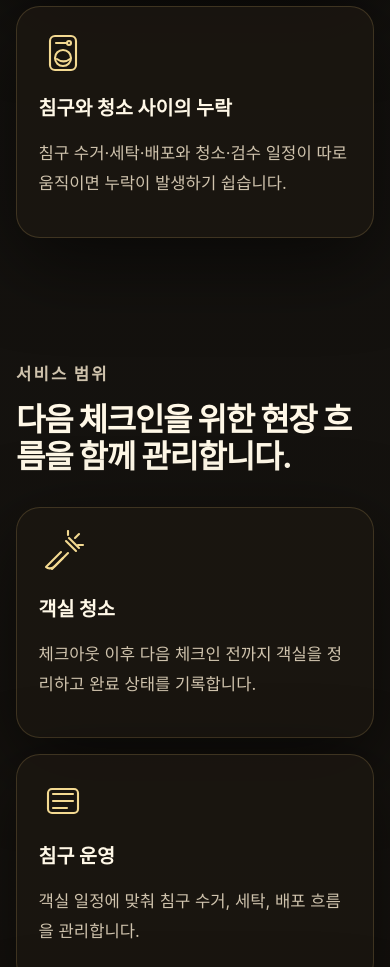
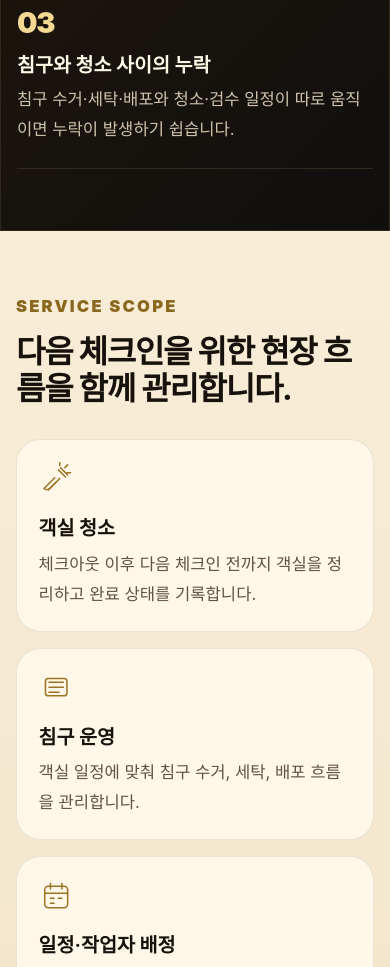
Before and after one commit to toanyOfficial/tenacierge_landing, a Next.js app: page / in a window 390 px wide. Shown: the part 2200-3167 px from the top of the page. Built offline with nearby package versions, Linux system fonts and the light colour scheme; no server answers.

Commit message:
Refine landing sections and mobile nav

```diff
--- a/app/globals.css
+++ b/app/globals.css
@@ -54,12 +54,12 @@ h1, h2, h3, p { overflow-wrap: anywhere; }
 h1 { max-width: 15ch; margin: 0; font-size: clamp(2.35rem, 5.1vw, 4.65rem); line-height: 1.04; letter-spacing: -.055em; }
 h2 { margin: 0 0 1rem; font-size: clamp(1.85rem, 3.55vw, 3.05rem); line-height: 1.14; letter-spacing: -.04em; }
 h3 { margin: .7rem 0 .45rem; font-size: 1.22rem; }
-.lead, .section > p, .card p, .showcase p, .faq p, .quote p, .data-panel p, .timeline p { color: var(--muted); font-size: 1.04rem; line-height: 1.82; }
+.lead, .section > p, .card p, .showcase p, .faq p, .quote p, .data-panel p, .timeline p, .pain-item p, .service-card p { color: var(--muted); font-size: 1.04rem; line-height: 1.82; }
 .actions { display: flex; flex-wrap: wrap; gap: .75rem; margin-top: 1.6rem; }
 .btn { display: inline-flex; min-height: 3.1rem; align-items: center; justify-content: center; border: 1px solid var(--line); border-radius: 999px; padding: 0 1.25rem; color: var(--ink); background: #ffffff08; font-weight: 950; transition: transform .18s ease, background .18s ease; }
 .btn:hover:not(:disabled), .btn:focus-visible { transform: translateY(-1px); background: #ffffff12; outline: 3px solid #f3d99144; outline-offset: 3px; }
 .primary { border-color: transparent; color: #17130c; background: linear-gradient(135deg, var(--gold2), var(--gold)); }
-.hero-card, .card, .metric-card, .showcase, .faq, .quote, .data-panel, .data-card { border: 1px solid var(--line); border-radius: 1.5rem; background: var(--surface); box-shadow: var(--shadow); }
+.hero-card, .card, .metric-card, .showcase, .faq, .quote, .data-panel, .data-card, .service-card { border: 1px solid var(--line); border-radius: 1.5rem; background: var(--surface); box-shadow: var(--shadow); }
 .hero-card { display: grid; gap: 1rem; padding: clamp(1.6rem, 4vw, 2.5rem); background: linear-gradient(145deg, #f3d99122, transparent 45%), #15110c; }
 .hero-card strong { font-size: clamp(1.7rem, 3.4vw, 3rem); line-height: 1.08; }
 .icon { width: 3rem; height: 3rem; fill: none; stroke: var(--gold2); stroke-width: 2.1; stroke-linecap: round; stroke-linejoin: round; }
@@ -73,16 +73,24 @@ h3 { margin: .7rem 0 .45rem; font-size: 1.22rem; }
 .service-grid { grid-template-columns: repeat(3, 1fr); }
 .card { padding: 1.35rem; }
 .card:hover { background: var(--surface-soft); }
+.pain-section { width: min(1120px, calc(100% - 2rem)); border: 1px solid #f3d99120; border-radius: 2rem; background: linear-gradient(135deg, #0b0907, #1a140d 58%, #100f0e); padding-inline: clamp(1.25rem, 4vw, 3rem); }
+.pain-list { display: grid; gap: 0; margin-top: 2.25rem; }
+.pain-item { display: grid; grid-template-columns: auto 1fr auto; gap: 1.25rem; align-items: start; padding: 1.45rem 0; border-top: 1px solid #f3d99120; }
+.pain-item:last-child { border-bottom: 1px solid #f3d99120; }
+.pain-number { color: var(--gold2); font-size: clamp(1.8rem, 4vw, 3rem); font-weight: 950; line-height: 1; letter-spacing: -.04em; }
+.pain-item h3 { margin: 0 0 .35rem; }
+.pain-item p { max-width: 62ch; margin: 0; }
+.pain-item .icon { width: 1.65rem; height: 1.65rem; opacity: .68; }
+.service-section { width: min(1120px, calc(100% - 2rem)); border-radius: 2rem; background: linear-gradient(180deg, #f8edd7, #efe0c4); color: #17130c; padding-inline: clamp(1.25rem, 4vw, 3rem); }
+.service-section .eyebrow { color: #8a681d; }
+.service-section h2 { color: #17130c; }
+.service-card { display: flex; min-height: 15rem; flex-direction: column; align-items: flex-start; padding: 1.35rem; border-color: #17130c18; background: #fff8e9; box-shadow: none; }
+.service-card .icon { width: 2.15rem; height: 2.15rem; stroke: #9a7424; }
+.service-card h3 { margin-top: 1rem; color: #17130c; }
+.service-card p { margin: 0; color: #5f5342; }
 .showcase-grid { display: grid; gap: 1rem; margin-top: 2rem; }
 .showcase { display: grid; grid-template-columns: 1.05fr .95fr; gap: 1.25rem; align-items: center; padding: 1rem; }
-.mock-ui { aspect-ratio: 16 / 9; display: grid; gap: .65rem; align-content: center; border: 1px solid #f3d99126; border-radius: 1rem; background: linear-gradient(135deg, #f3d99118, #fff1 45%, #0002); padding: 1rem; }
-.mock-ui span { display: flex; align-items: center; justify-content: space-between; gap: .8rem; border: 1px solid #ffffff12; border-radius: .85rem; padding: .62rem .75rem; color: var(--muted); background: #100e0aaa; font-size: .9rem; }
-.mock-ui strong { color: var(--ivory); }
-.dashboard-mock { grid-template-columns: repeat(2, 1fr); }
-.dashboard-mock span { display: grid; gap: .3rem; justify-items: start; }
-.dashboard-mock strong { font-size: 1.6rem; }
-.thumb-row { display: grid; grid-template-columns: repeat(3, 1fr); gap: .5rem; }
-.thumb-row i { min-height: 3.2rem; border-radius: .8rem; background: linear-gradient(135deg, #f8edd733, #d7b46a22); }
+.showcase-image { width: 100%; aspect-ratio: 16 / 9; object-fit: cover; border: 1px solid #f3d99126; border-radius: 1rem; background: #100e0a; }
 .timeline { display: grid; grid-template-columns: repeat(4, 1fr); gap: 1rem; counter-reset: step; padding: 0; margin: 2rem 0 0; list-style: none; }
 .timeline li { counter-increment: step; padding: 1.25rem; border: 1px solid var(--line); border-radius: 1.25rem; background: #ffffff08; }
 .timeline li:before { content: counter(step); display: grid; width: 2rem; height: 2rem; margin-bottom: .8rem; place-items: center; border-radius: 50%; color: #17130c; background: var(--gold); font-weight: 950; }
@@ -104,7 +112,8 @@ h3 { margin: .7rem 0 .45rem; font-size: 1.22rem; }
 }
 @media (max-width: 900px) {
   .hero, .two, .showcase { grid-template-columns: 1fr; }
-  .grid, .cards, .service-grid { grid-template-columns: repeat(2, 1fr); }
+  .grid, .cards { grid-template-columns: repeat(2, 1fr); }
+  .service-grid { grid-template-columns: repeat(3, 1fr); }
   .timeline { grid-template-columns: 1fr 1fr; }
   .menu-toggle { display: grid; width: 2.7rem; height: 2.7rem; place-items: center; border: 1px solid var(--line); border-radius: 50%; color: var(--ink); background: #ffffff08; }
   .menu-toggle span:not(.sr-only), .menu-toggle span:not(.sr-only)::before, .menu-toggle span:not(.sr-only)::after { display: block; width: 1.15rem; height: 2px; background: var(--gold2); content: ""; }
@@ -115,11 +124,14 @@ h3 { margin: .7rem 0 .45rem; font-size: 1.22rem; }
 }
 @media (max-width: 560px) {
   .section { padding-inline: 1rem; }
-  .grid, .cards, .service-grid, .timeline, .dashboard-mock { grid-template-columns: 1fr; }
+  .grid, .cards, .service-grid, .timeline { grid-template-columns: 1fr; }
+  .pain-section, .service-section { width: min(1120px, 100%); border-radius: 0; }
+  .pain-item { grid-template-columns: 1fr; gap: .75rem; }
+  .pain-item .icon { order: -1; width: 1.35rem; height: 1.35rem; }
+  .service-card { min-height: auto; }
   h1 { font-size: 2.45rem; }
   h2 { font-size: 2rem; }
   .floating-nav { border-radius: 1.25rem; }
   .brand { font-size: .95rem; }
   .btn { width: 100%; min-height: 3.25rem; text-align: center; }
-  .mock-ui { aspect-ratio: auto; }
 }
--- a/app/page.js
+++ b/app/page.js
@@ -26,11 +26,6 @@ const processSteps = [
   ["현장 기준 정리", "객실별 작업 방식과 완료 기준, 특이사항을 조율합니다."],
   ["담당자 배정 및 운영 시작", "일정과 작업자를 배정하고 시스템을 통해 운영을 시작합니다."],
 ];
-const records = [
-  ["checklist", "완료 기록", "청소 완료 시각, 사진, 체크리스트를 남깁니다."],
-  ["alert", "이슈 기록", "비품 부족, 오염, 파손, 시설 문제를 객실별로 기록합니다."],
-  ["receipt", "비용 기록", "숙소별 업무 건수와 비용 내역을 확인할 수 있습니다."],
-];
 const faqs = [
   ["어떤 숙소를 관리할 수 있나요?", "숙소 수, 위치, 객실 구조, 체크인·체크아웃 일정에 따라 관리 가능 여부를 확인합니다. 여러 객실을 운영하는 호스트도 상담 가능합니다."],
   ["청소 완료 여부는 어떻게 확인하나요?", "객실별 완료 상태와 작업 사진, 체크리스트, 특이사항을 시스템 기록으로 확인할 수 있습니다."],
@@ -41,11 +36,15 @@ const faqs = [
   ["비용은 어떻게 정해지나요?", "숙소 수, 위치, 객실 구조, 청소 범위, 침구 운영 방식, 일정 조건에 따라 상담 후 안내합니다."],
 ];
 
-function ShowcaseMock({ type }) {
-  if (type === "dashboard") return <div className="mock-ui dashboard-mock" aria-hidden="true"><span>오늘 청소 예정<strong>18</strong></span><span>진행 중<strong>6</strong></span><span>완료<strong>12</strong></span><span>체크인 임박<strong>3</strong></span></div>;
-  if (type === "cleanerReport") return <div className="mock-ui report-mock" aria-hidden="true"><div className="thumb-row"><i/><i/><i/></div><span>체크리스트 완료율 <strong>완료</strong></span><span>특이사항 <strong>침구 교체 완료</strong></span><span>검수 상태 <strong>확인 완료</strong></span></div>;
-  if (type === "butlerTasks") return <div className="mock-ui task-mock" aria-hidden="true"><span>객실번호 <strong>1203</strong></span><span>작업자 <strong>김OO</strong></span><span>예정 시간 <strong>13:30</strong></span><span>진행 상태 <strong>검수 대기</strong></span></div>;
-  return <div className="mock-ui settlement-mock" aria-hidden="true"><span>객실명 <strong>강남 A</strong></span><span>업무 항목 <strong>청소·침구</strong></span><span>작업 건수 <strong>24건</strong></span><span>금액 <strong>확인 중</strong></span></div>;
+const showcaseImages = {
+  dashboard: "/assets/images/landing/dashboard.jpg",
+  cleanerReport: "/assets/images/landing/cleaner-report.jpg",
+  butlerTasks: "/assets/images/landing/butler-tasks.jpg",
+  settlement: "/assets/images/landing/settlement.jpg",
+};
+
+function ShowcaseImage({ type, title }) {
+  return <img className="showcase-image" src={showcaseImages[type]} alt={`${title} 화면 예시`} />;
 }
 
 export default function Home() {
@@ -54,11 +53,10 @@ export default function Home() {
     <main>
       <section id="hero" className="section hero"><div><p className="eyebrow">숙소 현장 운영 관리</p><h1>체크아웃 후 다음 체크인까지,<br />숙소 현장을 관리합니다.</h1><p className="lead">청소, 침구, 검수, 비품 확인, 시설 이슈까지 다음 체크인을 위한 현장 업무를 하나의 흐름으로 관리합니다.</p><div className="actions"><a className="btn primary" href="#quote">우리 숙소도 관리 가능한지 확인하기</a><a className="btn" href="#process">운영 방식 살펴보기</a></div></div><div className="hero-card"><Icon name="key"/><strong>Cleaning · Linen · Inspection · Report</strong><p>호스트가 직접 방문하지 않아도 객실 상태와 작업 결과를 확인할 수 있도록 현장 업무를 연결합니다.</p></div></section>
       <section id="results" className="section two"><div><p className="eyebrow">Operation Records</p><h2>현장 업무 기록을 한눈에 확인하세요</h2><p>청소 완료 여부부터 사진, 체크리스트, 특이사항까지 객실별 작업 기록을 체계적으로 관리합니다.</p></div><CleaningCounter /></section>
-      <section id="problems" className="section"><p className="eyebrow">Host Pain Points</p><h2>호스트가 직접 가지 않으면 놓치기 쉬운 일들이 있습니다.</h2><div className="cards">{problems.map(([icon,title,body]) => <article className="card" key={title}><Icon name={icon}/><h3>{title}</h3><p>{body}</p></article>)}</div></section>
-      <section id="scope" className="section"><p className="eyebrow">서비스 범위</p><h2>다음 체크인을 위한 현장 흐름을 함께 관리합니다.</h2><div className="grid service-grid">{scopes.map(([icon,title,body]) => <article className="card" key={title}><Icon name={icon}/><h3>{title}</h3><p>{body}</p></article>)}</div></section>
-      <section id="showcase" className="section"><p className="eyebrow">System</p><h2>현장 업무가 말로만 끝나지 않도록 기록합니다.</h2><p>객실별 일정, 작업 상태, 완료 사진, 체크리스트, 특이사항을 시스템에서 확인할 수 있습니다.</p><div className="showcase-grid">{showcases.map(([key,title,body]) => <article className="showcase" key={key} data-image-key={key}><ShowcaseMock type={key}/><div><h3>{title}</h3><p>{body}</p></div></article>)}</div>{/* 실제 화면 이미지는 dashboard, cleanerReport, butlerTasks, settlement 키를 유지해 교체 */}</section>
+      <section id="problems" className="section pain-section"><p className="eyebrow">Host Pain Points</p><h2>호스트가 직접 가지 않으면 놓치기 쉬운 일들이 있습니다.</h2><div className="pain-list">{problems.map(([icon,title,body], index) => <article className="pain-item" key={title}><span className="pain-number">{String(index + 1).padStart(2, "0")}</span><div><h3>{title}</h3><p>{body}</p></div><Icon name={icon}/></article>)}</div></section>
+      <section id="scope" className="section service-section"><p className="eyebrow">Service Scope</p><h2>다음 체크인을 위한 현장 흐름을 함께 관리합니다.</h2><div className="grid service-grid">{scopes.map(([icon,title,body]) => <article className="service-card" key={title}><Icon name={icon}/><h3>{title}</h3><p>{body}</p></article>)}</div></section>
+      <section id="showcase" className="section"><p className="eyebrow">System</p><h2>완료 기록부터 현장 이슈와 비용까지 시스템에서 확인합니다.</h2><p>객실별 일정, 작업 상태, 완료 사진, 체크리스트, 비품 부족, 오염·파손·시설 이슈와 비용 내역을 한 흐름으로 확인할 수 있습니다.</p><div className="showcase-grid">{showcases.map(([key,title,body]) => <article className="showcase" key={key} data-image-key={key}><ShowcaseImage type={key} title={title}/><div><h3>{title}</h3><p>{body}</p></div></article>)}</div></section>
       <section id="process" className="section"><p className="eyebrow">Process</p><h2>운영 조건을 먼저 확인한 뒤 시작합니다.</h2><ol className="timeline">{processSteps.map(([title,body]) => <li key={title}><strong>{title}</strong><p>{body}</p></li>)}</ol></section>
-      <section className="section"><p className="eyebrow">Records & Reports</p><h2>객실별 기록이 쌓이면 운영이 더 단순해집니다.</h2><p>청소 및 검수 상태, 완료 사진, 체크리스트, 비품 부족, 오염·파손·시설 이슈와 후속 조치 내역을 객실별로 관리합니다.</p><div className="cards">{records.map(([icon,title,body]) => <article className="card" key={title}><Icon name={icon}/><h3>{title}</h3><p>{body}</p></article>)}</div></section>
       <section id="faq" className="section"><p className="eyebrow">FAQ</p><h2>문의 전 자주 확인하는 내용</h2>{faqs.map(([q,a]) => <details className="faq" key={q}><summary>{q}</summary><p>{a}</p></details>)}</section>
       <section id="quote" className="section quote"><p className="eyebrow">Contact</p><h2>우리 숙소도 관리 가능한지 확인해 보세요.</h2><p>숙소 수, 위치, 객실 구조, 운영 일정을 알려주시면 가능한 업무 범위와 비용 기준을 안내해 드립니다.</p><div className="actions">{/* TODO: 실제 카카오채널 URL과 문의 채널이 확정되면 버튼 연결 */}<button className="btn primary" type="button" disabled>카카오톡으로 상담하기 · 준비 중</button><button className="btn" type="button" disabled>관리 가능 여부 문의하기 · 준비 중</button></div></section>
     </main>
--- a/components/ClientWidgets.js
+++ b/components/ClientWidgets.js
@@ -1,13 +1,44 @@
 "use client";
 
-import { useEffect, useState } from "react";
+import { useEffect, useRef, useState } from "react";
 
 export function MobileNav() {
   const [open, setOpen] = useState(false);
+  const buttonRef = useRef(null);
+  const navRef = useRef(null);
   const links = [["#results","기록"],["#problems","고민"],["#scope","서비스"],["#showcase","시스템"],["#process","절차"],["#faq","FAQ"]];
+  const menuLabel = open ? "메뉴 닫기" : "메뉴 열기";
+
+  useEffect(() => {
+    if (!open) return undefined;
+
+    function handleKeyDown(event) {
+      if (event.key === "Escape") setOpen(false);
+    }
+
+    function handlePointerDown(event) {
+      if (buttonRef.current?.contains(event.target) || navRef.current?.contains(event.target)) return;
+      setOpen(false);
+    }
+
+    function handleResize() {
+      if (window.innerWidth > 900) setOpen(false);
+    }
+
+    document.addEventListener("keydown", handleKeyDown);
+    document.addEventListener("pointerdown", handlePointerDown);
+    window.addEventListener("resize", handleResize);
+
+    return () => {
+      document.removeEventListener("keydown", handleKeyDown);
+      document.removeEventListener("pointerdown", handlePointerDown);
+      window.removeEventListener("resize", handleResize);
+    };
+  }, [open]);
+
   return <>
-    <button className="menu-toggle" type="button" aria-expanded={open} aria-controls="primary-nav" onClick={() => setOpen(!open)}><span/><span className="sr-only">메뉴 열기</span></button>
-    <nav id="primary-nav" className={`desktop-nav ${open ? "is-open" : ""}`} aria-label="Tenacierge 주요 섹션 이동">
+    <button ref={buttonRef} className="menu-toggle" type="button" aria-label={menuLabel} aria-expanded={open} aria-controls="primary-nav" onClick={() => setOpen((current) => !current)}><span/><span className="sr-only">{menuLabel}</span></button>
+    <nav ref={navRef} id="primary-nav" className={`desktop-nav ${open ? "is-open" : ""}`} aria-label="Tenacierge 주요 섹션 이동">
       {links.map(([href,label]) => <a key={href} href={href} onClick={() => setOpen(false)}>{label}</a>)}
       <a className="nav-cta" href="#quote" onClick={() => setOpen(false)}>상담하기</a>
     </nav>
```
